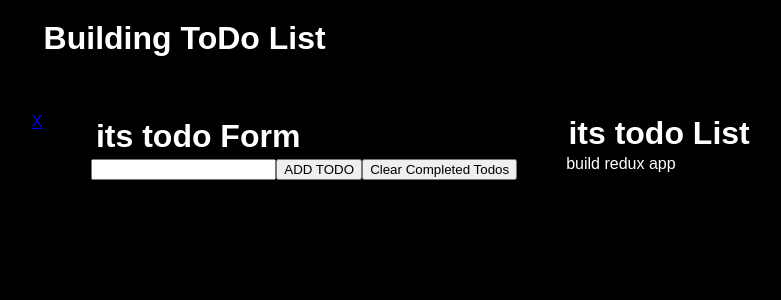
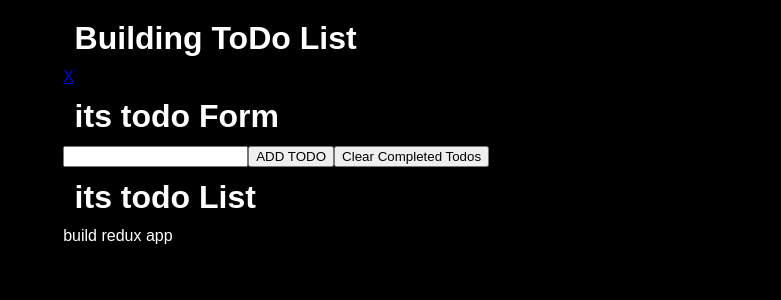
Before and after one commit to prakashbasingh/Portfolio-PBS, a React (Create React App) app in the folder portfolio/: page /todoApp in a window 1280 px wide. Shown: the top 300 px of the page, without its empty margins (8-789 px from the left). Built offline with nearby package versions, Linux system fonts and the light colour scheme; a web font is replaced by a local one.

Commit message:
some styling added.  need more styling and need to add more application in experiment.js

```diff
--- a/portfolio/src/css/experiments.css
+++ b/portfolio/src/css/experiments.css
@@ -1,39 +1,37 @@
 .mainDiv {
     height: 100%;
-    width: 95%;
-    margin: auto;
-    display: grid;
-    grid-gap: 5px;
-    grid-template-columns: repeat(80%, minmax(100px, 1fr));
-    grid-auto-rows: 100px;
-    grid-template-areas:
-        "t t t t t t t t t t t t "
-        "d d d d d d d d d d d d "
-        "d d d d d d d d d d d d "
-        "d d d d d d d d d d d d "
-        "p p p p p p p p p p p p "
-        "p p p p p p p p p p p p "
-        "p p p p p p p p p p p p "
-        "p p p p p p p p p p p p "
-        "p p p p p p p p p p p p "
-        "p p p p p p p p p p p p "
-        "p p p p p p p p p p p p "
-        "p p p p p p p p p p p p "
-        "p p p p p p p p p p p p "
-        "p p p p p p p p p p p p "
-        "p p p p p p p p p p p p "
-        "p p p p p p p p p p p p "
-        "p p p p p p p p p p p p "
-        "p p p p p p p p p p p p "
-        "p p p p p p p p p p p p "
-
-
+    width: 90%;
+    margin: 20px auto;
+    /* border: 1px solid red; */
 }
-h1{
-    grid-area: t;
+.title{
+    margin : 20px auto;
+    width: 90%;
+    /* border: 1px solid red; */
+}
+.applications{
+    margin-top: 4rem;
+}
+.todoApp{
     /* border: 1px solid gray; */
+    margin: 10px;
+    width: 300px;
+    height: 300px;
+    display: flex;
+    justify-content: center;
+    align-items: center;
+    border-radius: 2rem;
+    box-shadow: -5px -5px 15px 5px orangered, 5px 5px 15px 5px gold;
+    background: palegreen;
 }
-.toDos{
-    grid-area: d;
+.todoApp:hover{
+    box-shadow: -5px -5px 15px 5px gold, 5px 5px 15px 5px orangered;
+}
+.todoApp a{
+    text-decoration: none;
+    font-weight: bolder;
+    color:darkmagenta;
+}
+/* .toDos{
     border: 1px solid gray;
-}
+} */
--- a/portfolio/src/pages/experiments/experiments.js
+++ b/portfolio/src/pages/experiments/experiments.js
@@ -8,11 +8,48 @@ function Experiments() {
   return (
     <Router>
       <div className="mainDiv">
-        <h1>This is Experiment Page</h1>
-        <a href="/todoApp">The Todo App</a>
-        <Switch>
-          <Route path="/todoApp" component={TodoApp} />
-        </Switch>
+        <div className="title">
+          <div className="links">
+            <a className="box" id="profile" href="/">
+              <div className="fa fa-home"></div>
+              <p className="p1 home">Home</p>
+            </a>
+            <a className="box" id="projectLink" href="/projects">
+              <div className="fa fa-tasks"></div>
+              <p className="p1 project">Projects</p>
+            </a>
+            <a
+              className="box"
+              id="gitHub"
+              href="https://github.com/prakashbasingh"
+            >
+              <div className="fa fa-github"></div>
+              <p className="p1 github">GitHub</p>
+            </a>
+            <a
+              className="box"
+              id="linkedIn"
+              href="https://www.linkedin.com/in/prakash-singh-457100177/"
+            >
+              <div className="fa fa-linkedin"></div>
+              <p className="p1 linkedin">Linkedin</p>
+            </a>
+            <a className="box" id="twitter" href="https://twitter.com/PraxBaS">
+              <div className="fa fa-twitter"></div>
+              <p className="p1 twitter">Twitter</p>
+            </a>
+            <a className="box" id="experiment" href="/experiments">
+              <div className="fa fa-flask"></div>
+              <p className="p1 experiment">Experiments</p>
+            </a>
+          </div>
+          <h1>This is Experiment Page</h1>
+        </div>
+        <div className="applications">
+          <div className="todoApp">
+            <a href="/todoApp">The Todo App</a>
+          </div>
+        </div>
       </div>
     </Router>
   );
--- a/portfolio/src/pages/experiments/todoApp/todoForm.js
+++ b/portfolio/src/pages/experiments/todoApp/todoForm.js
@@ -2,6 +2,7 @@ import React, { useState } from "react";
 import { connect } from "react-redux";
 
 import { addTodo, clearCompleted } from "../../../actions/todoAction.js";
+import "../../../css/todoForm.css";
 
 function TodoForm(props) {
   console.log(props, "props in TODOFORM ");
@@ -20,9 +21,9 @@ function TodoForm(props) {
   //   };
 
   return (
-    <div>
+    <div className="todoForm">
       <h1> its todo Form </h1>
-      <div>
+      <div className="todoForm2">
         <input onChange={handleChange} type="text" name="item" value={item} />
         <button onClick={() => props.addTodo(item)}>ADD TODO</button>
         <button onClick={props.clearCompleted}>Clear Completed Todos</button>
```
Also changed, not shown: portfolio/src/css/profile.css (+1 -6 lines), portfolio/src/css/todoForm.css (added).
